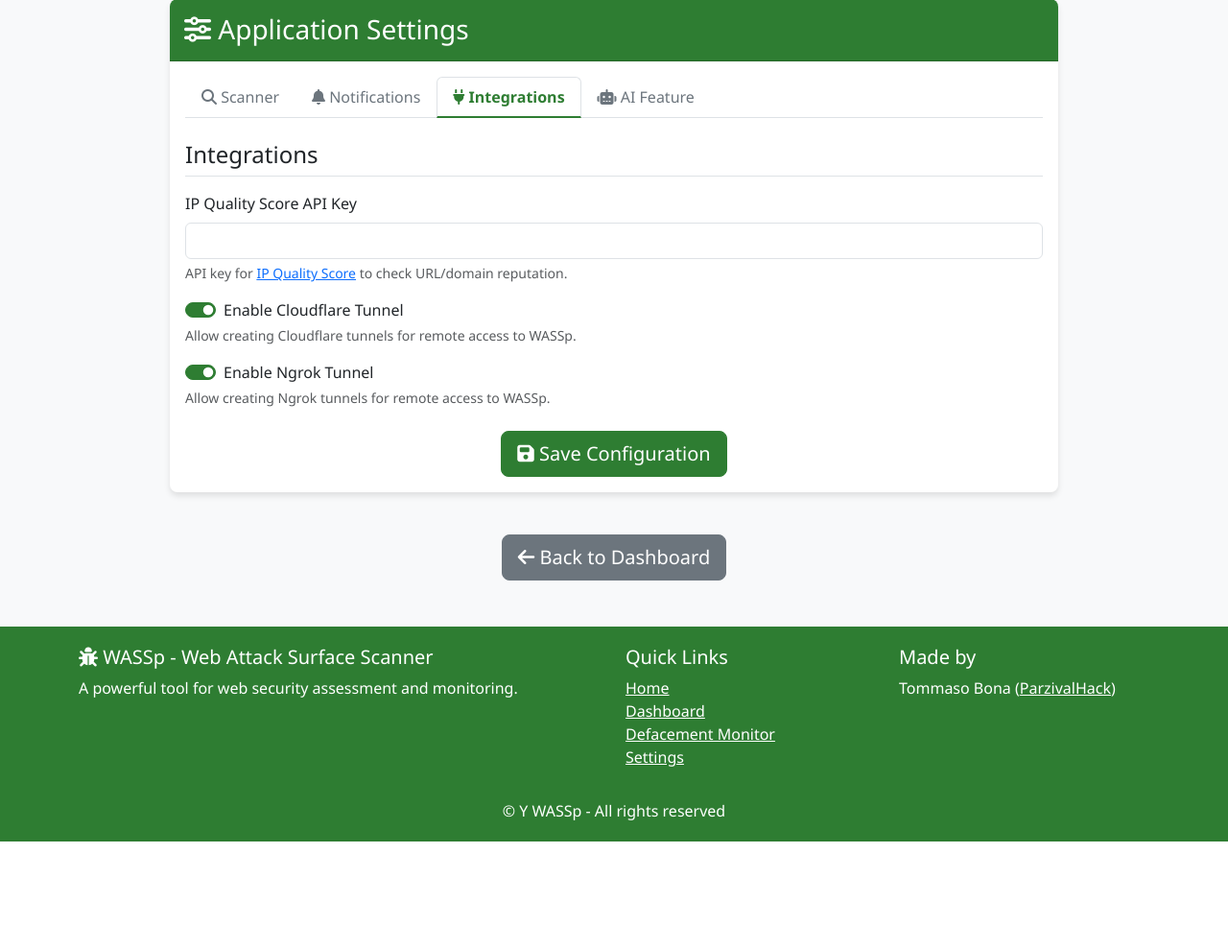
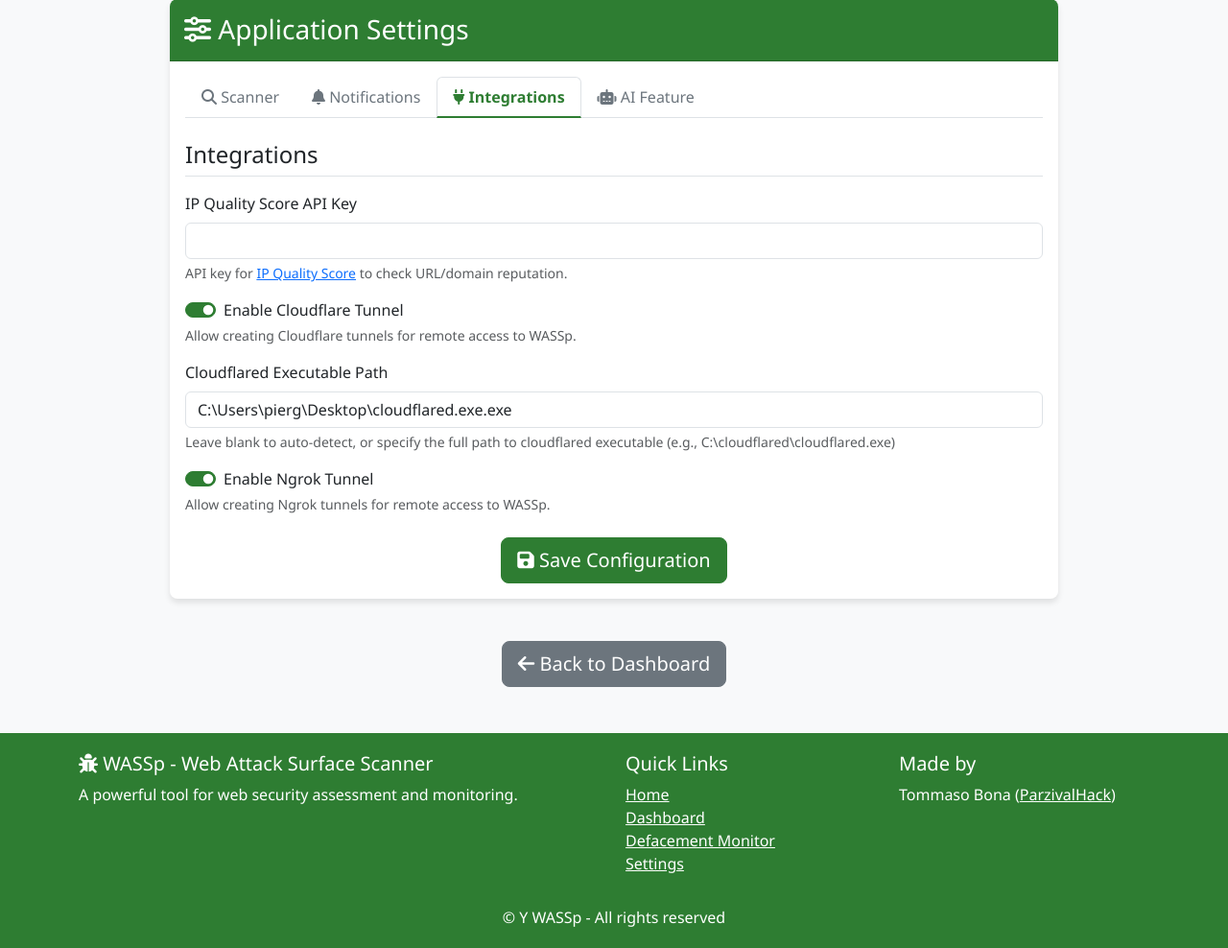
Before and after one commit to ParzivalHack/WASSp, a Flask app: page /config in a window 1280 px wide, after a click on "Integrations". Shown: the part 196-1184 px from the top of the page at 96% size. Before the commit the page ends 1073 px from the top, so only its background shows below. Run offline with Flask 3, Linux system fonts and the light colour scheme; some libraries are stand-ins or nearby versions.

Commit message:
i don't remember which commit this is lol

```diff
--- a/app.py
+++ b/app.py
@@ -32,6 +32,7 @@ from urllib.parse import urlparse, urljoin
 from concurrent.futures import ThreadPoolExecutor
 import signal
 import sys
+import shutil
 
 app = Flask(__name__)
 app.secret_key = 'wasp_super_secret_key'
@@ -68,6 +69,8 @@ LAST_CHECKS_FILE = os.path.join(CONFIG_DIR, 'last_checks.json')
 STATIC_DIR = 'static'
 IMG_DIR = os.path.join(STATIC_DIR, 'img')
 SCAN_STATUS_DIR = os.path.join(os.path.dirname(os.path.abspath(__file__)), 'scan_status')
+CLOUDFLARE_URL_FILE = os.path.join(CONFIG_DIR, 'cloudflare_url.txt')
+CLOUDFLARE_PID_FILE = os.path.join(CONFIG_DIR, 'cloudflare_pid.txt')
 
 # Ensure directories exist
 for directory in [CONFIG_DIR, REPORTS_DIR, SCREENSHOTS_DIR, STATIC_DIR, IMG_DIR, SCAN_STATUS_DIR]:
@@ -1192,6 +1195,41 @@ def run_scan(url, scan_type, crawl_depth, concurrency, timeout):
         with open(error_file, 'w') as f:
             f.write(str(e))
 
+# Cloudflare functions
+def get_cloudflare_url():
+    """Get the Cloudflare tunnel URL from the file"""
+    if os.path.exists(CLOUDFLARE_URL_FILE):
+        try:
+            with open(CLOUDFLARE_URL_FILE, 'r') as f:
+                return f.read().strip()
+        except:
+            return None
+    return None
+
+def is_cloudflare_running():
+    """Check if the Cloudflare tunnel is running"""
+    if os.path.exists(CLOUDFLARE_PID_FILE):
+        try:
+            with open(CLOUDFLARE_PID_FILE, 'r') as f:
+                pid = int(f.read().strip())
+
+            # Check if process is running
+            if os.name == 'nt':  # Windows
+                try:
+                    subprocess.check_output(['tasklist', '/FI', f'PID eq {pid}'], stderr=subprocess.DEVNULL)
+                    return True
+                except:
+                    return False
+            else:  # Unix/Linux
+                try:
+                    os.kill(pid, 0)
+                    return True
+                except:
+                    return False
+        except:
+            return False
+    return False
+
 # Flask routes
 @app.route('/')
 def index():
@@ -1210,6 +1248,24 @@ def dashboard():
 
     # Get monitored URLs and last checks
     monitored_urls = config.get('monitored_urls', [])
+
+    # Check for Cloudflare tunnel URL and status
+    cloudflare_url = get_cloudflare_url()
+    cloudflare_running = is_cloudflare_running()
+
+    # Clean up stale Cloudflare files if needed
+    if not cloudflare_running and os.path.exists(CLOUDFLARE_PID_FILE):
+        try:
+            os.remove(CLOUDFLARE_PID_FILE)
+        except:
+            pass
+
+    if not cloudflare_running and cloudflare_url and os.path.exists(CLOUDFLARE_URL_FILE):
+        try:
+            os.remove(CLOUDFLARE_URL_FILE)
+            cloudflare_url = None
+        except:
+            pass
 
     return render_template(
         'dashboard.html',
@@ -1218,7 +1274,10 @@ def dashboard():
         monitor_job_status=monitor_job_status,
         monitored_urls=monitored_urls,
         last_checks=defacement_monitor.last_checks,
-        config=config
+        config=config,
+        cloudflare_url=cloudflare_url,
+        cloudflare_running=cloudflare_running,
+        ngrok_url=session.get('ngrok_url')
     )
 
 @app.route('/scan', methods=['POST'])
@@ -1391,8 +1450,10 @@ def configure():
             'notify_on_vulnerabilities': request.form.get('notify_on_vulnerabilities') == 'on',
             'enable_cloudflare': request.form.get('enable_cloudflare') == 'on',
             'enable_ngrok': request.form.get('enable_ngrok') == 'on',
-            'enable_ai_features': request.form.get('enable_ai_features') == 'on'
+            'enable_ai_features': request.form.get('enable_ai_features') == 'on',
+            'cloudflared_path': request.form.get('cloudflared_path', '')
         })
+
 
         # Only update OpenAI API key if it's not empty (to avoid overwriting with empty string)
         openai_api_key = request.form.get('openai_api_key', '')
@@ -1716,19 +1777,124 @@ def get_defacement_screenshot(url):
 
 @app.route('/start_cloudflare_tunnel', methods=['POST'])
 def start_cloudflare_tunnel():
-    """Start a Cloudflare tunnel for public access"""
+    """Start a Cloudflare tunnel for public access using a simpler approach"""
     if not config.get('enable_cloudflare', True):
         flash('Cloudflare tunnels are disabled in the configuration', 'danger')
         return redirect(url_for('dashboard'))
 
+    # Get cloudflared executable path from config or use default paths
+    cloudflared_path = config.get('cloudflared_path', '')
+    if not cloudflared_path:
+        # Try common locations
+        possible_paths = [
+            'cloudflared',  # If in PATH
+            os.path.expanduser('~/.cloudflared/cloudflared'),
+            os.path.expanduser('~/.cloudflared/cloudflared.exe'),
+            'C:\\Users\\{}\\AppData\\Local\\cloudflared\\cloudflared.exe'.format(os.getenv('USERNAME')),
+            'C:\\cloudflared\\cloudflared.exe',
+            '/usr/local/bin/cloudflared',
+            '/usr/bin/cloudflared'
+        ]
+
+        for path in possible_paths:
+            try:
+                # Test if executable exists
+                if os.path.isfile(path) or (path == 'cloudflared' and shutil.which('cloudflared')):
+                    cloudflared_path = path
+                    break
+            except:
+                continue
+
+    if not cloudflared_path:
+        flash('Cloudflared not found. Please install it from https://developers.cloudflare.com/cloudflare-one/connections/connect-apps/install-and-setup/installation', 'danger')
+        return redirect(url_for('dashboard'))
+
     try:
-        # This would require cloudflared to be installed on the system
-        subprocess.Popen(['cloudflared', 'tunnel', '--url', f'http://localhost:{app.config.get("PORT", 5000)}'])
-        flash('Cloudflare tunnel started!', 'success')
+        # Simple approach: run cloudflared and capture its output
+        tunnel_process = subprocess.Popen(
+            [cloudflared_path, 'tunnel', '--url', f'http://localhost:{app.config.get("PORT", 5000)}'],
+            stdout=subprocess.PIPE,
+            stderr=subprocess.STDOUT,
+            universal_newlines=True
+        )
+
+        # Create a thread to monitor the output
+        def monitor_output():
+            for line in tunnel_process.stdout:
+                print(line.strip())  # Echo to console
+
+                # Look for the URL in the output
+                if "trycloudflare.com" in line:
+                    match = re.search(r'https://[a-zA-Z0-9-]+\.trycloudflare\.com', line)
+                    if match:
+                        tunnel_url = match.group(0)
+                        print(f"Found Cloudflare URL: {tunnel_url}")
+
+                        # Save to file for persistence
+                        try:
+                            with open(CLOUDFLARE_URL_FILE, 'w') as f:
+                                f.write(tunnel_url)
+                        except Exception as e:
+                            print(f"Error saving URL to file: {e}")
+
+        # Start the monitor thread
+        monitor_thread = threading.Thread(target=monitor_output)
+        monitor_thread.daemon = True
+        monitor_thread.start()
+
+        # Save PID for stopping later
+        with open(CLOUDFLARE_PID_FILE, 'w') as f:
+            f.write(str(tunnel_process.pid))
+
+        # Save path to cloudflared
+        if not config.get('cloudflared_path') and cloudflared_path != 'cloudflared':
+            config['cloudflared_path'] = cloudflared_path
+            save_config(config)
+
+        flash('Cloudflare tunnel started! The URL will appear on the dashboard in a few seconds.', 'success')
+
+        # Redirect to dashboard
+        return redirect(url_for('dashboard'))
+
     except Exception as e:
         flash(f'Failed to start Cloudflare tunnel: {str(e)}', 'danger')
+        return redirect(url_for('dashboard'))
+
+@app.route('/stop_cloudflare_tunnel', methods=['POST'])
+def stop_cloudflare_tunnel():
+    """Stop the running Cloudflare tunnel using a simpler approach"""
+    if os.path.exists(CLOUDFLARE_PID_FILE):
+        try:
+            # Read the PID
+            with open(CLOUDFLARE_PID_FILE, 'r') as f:
+                pid = int(f.read().strip())
+
+            # Kill the process
+            if os.name == 'nt':  # Windows
+                os.system(f'taskkill /F /PID {pid}')
+            else:  # Unix/Linux
+                os.kill(pid, signal.SIGTERM)
+
+            # Clean up files
+            os.remove(CLOUDFLARE_PID_FILE)
+            if os.path.exists(CLOUDFLARE_URL_FILE):
+                os.remove(CLOUDFLARE_URL_FILE)
+
+            flash('Cloudflare tunnel stopped', 'warning')
+        except Exception as e:
+            flash(f'Error stopping Cloudflare tunnel: {str(e)}', 'danger')
+    else:
+        flash('No running Cloudflare tunnel found', 'info')
 
     return redirect(url_for('dashboard'))
+
+@app.route('/get_cloudflare_url')
+def get_cloudflare_url_api():
+    """API endpoint to get the current Cloudflare tunnel URL"""
+    return jsonify({
+        'url': get_cloudflare_url(),
+        'running': is_cloudflare_running()
+    })
 
 @app.route('/start_ngrok_tunnel', methods=['POST'])
 def start_ngrok_tunnel():
--- a/config/config.json
+++ b/config/config.json
@@ -1,8 +1,10 @@
 {
-    "pushover_user_key": "",
-    "pushover_api_token": "",
-    "monitored_urls": [],
-    "custom_message": "",
+    "pushover_user_key": "uq5r2yyfgddmd352yw2xippcwy8ee5",
+    "pushover_api_token": "addv55xz8yrqaj8uqsnf16zhcdn12v",
+    "monitored_urls": [
+        "https://voyxa.com"
+    ],
+    "custom_message": "Test Notification",
     "ignore_patterns": [],
     "change_threshold": 0.05,
     "scan_depth": 2,
@@ -20,5 +22,6 @@
     "notify_on_scan_complete": false,
     "notify_on_vulnerabilities": true,
     "enable_cloudflare": true,
-    "enable_ngrok": true
+    "enable_ngrok": true,
+    "cloudflared_path": "C:\\Users\\pierg\\Desktop\\cloudflared.exe.exe"
 }
--- a/templates/config.html
+++ b/templates/config.html
@@ -157,6 +157,14 @@
                                 </div>
 
                                 <div class="mb-3">
+                                    <label for="cloudflared_path" class="form-label">Cloudflared Executable Path</label>
+                                    <input type="text" class="form-control" id="cloudflared_path" name="cloudflared_path" value="{{ config.get('cloudflared_path', '') }}">
+                                    <div class="form-text">
+                                        Leave blank to auto-detect, or specify the full path to cloudflared executable (e.g., C:\cloudflared\cloudflared.exe)
+                                    </div>
+                                </div>
+
+                                <div class="mb-3">
                                     <div class="form-check form-switch">
                                         <input class="form-check-input" type="checkbox" id="enable_ngrok" name="enable_ngrok" {% if config.get('enable_ngrok', true) %}checked{% endif %}>
                                         <label class="form-check-label" for="enable_ngrok">Enable Ngrok Tunnel</label>
```
Also changed, not shown: templates/dashboard.html (+62 -1 lines).
